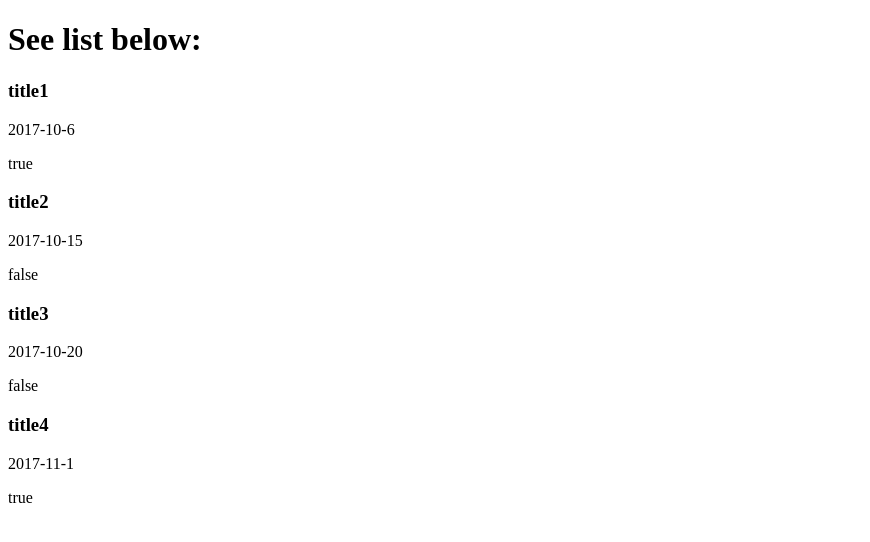
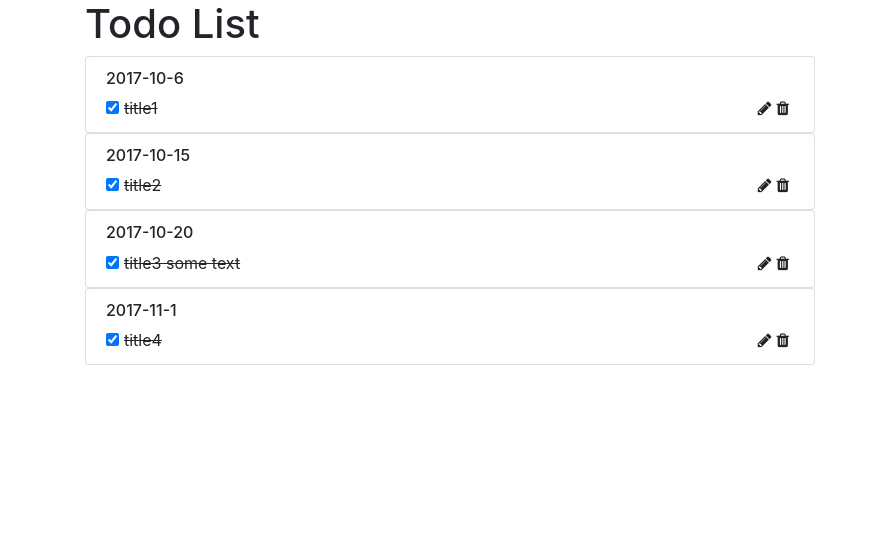
Before and after one commit to rozhkovetskiy/todo-list, an Angular app: page / in a window 1280 px wide. Shown: the top 542 px of the page, without its empty margins (0-870 px from the left). Built offline with nearby package versions, Linux system fonts and the light colour scheme.

Commit message:
Step 2. Bootstrapping the app

```diff
--- a/package.json
+++ b/package.json
@@ -23,6 +23,7 @@
     "@angular/router": "^4.2.4",
     "bootstrap": "4.0.0-beta",
     "core-js": "^2.4.1",
+    "font-awesome": "^4.7.0",
     "rxjs": "^5.4.2",
     "zone.js": "^0.8.14"
   },
--- a/src/app/app.module.ts
+++ b/src/app/app.module.ts
@@ -1,6 +1,7 @@
 import { BrowserModule } from '@angular/platform-browser';
 import { NgModule } from '@angular/core';
 import { HttpModule } from '@angular/http';
+import { FormsModule } from '@angular/forms';
 
 import { AppComponent } from './app.component';
 import { ListComponent } from './list/list.component';
@@ -13,6 +14,7 @@ import { ListService } from './shared/services/list.service';
     ListComponent
   ],
   imports: [
+    FormsModule,
     BrowserModule,
     HttpModule
   ],
--- a/src/app/list/list.component.css
+++ b/src/app/list/list.component.css
@@ -0,0 +1,17 @@
+.task-title {
+  padding-left: 5px;
+  display: inline;
+}
+
+.task-title-underline {
+  text-decoration: line-through;
+}
+
+.icon-block {
+  float: right;
+  padding-right: 5px;
+}
+
+.pencil-icon {
+  padding-right: 5px;
+}
--- a/src/app/list/list.component.html
+++ b/src/app/list/list.component.html
@@ -1,6 +1,24 @@
-<h1>See list below:</h1>
-<div *ngFor="let task of list">
-  <h3>{{task.title}}</h3>
-  <p>{{task.date}}</p>
-  <p>{{task.isDone}}</p>
+<div class="container">
+    <div class="row">
+      <div class="col-md-12 col-lg-12">
+        <h1>Todo List</h1>
+      </div>
+    </div>
 </div>
+<div class="container">
+  <div class="row">
+      <div class="col-md-8 col-lg-8" >
+        <ul class="list-group" *ngFor="let task of list">
+          <li class="list-group-item">
+            <h6>{{task.date}}</h6>
+            <input type="checkbox" [(ngModel)]="task.isDone">
+            <div class="task-title" [ngClass]="{'task-title-underline': task.isDone}">{{task.title}}</div>
+            <div class="icon-block">
+              <i class="fa fa-pencil pencil-icon" aria-hidden="true"></i>
+              <i class="fa fa-trash" aria-hidden="true"></i>
+            </div>
+          </li>
+        </ul>
+      </div>
+  </div>
+</div>
--- a/src/app/list/list.component.ts
+++ b/src/app/list/list.component.ts
@@ -1,5 +1,5 @@
 import { Component, OnInit } from '@angular/core';
-import { ListModel } from '../shared/models/list.model';
+import { TaskModel } from '../shared/models/task.model';
 import { ListService } from '../shared/services/list.service';
 
 @Component({
@@ -8,7 +8,7 @@ import { ListService } from '../shared/services/list.service';
   styleUrls: ['./list.component.css']
 })
 export class ListComponent implements OnInit {
-  list: ListModel[] = [];
+  list: TaskModel[] = [];
 
   constructor( private listService: ListService) { }
 
--- a/src/app/shared/models/list.model.ts
+++ b/src/app/shared/models/task.model.ts
@@ -1,4 +1,4 @@
-export class ListModel {
+export class TaskModel {
   id: number;
   title: string;
   date: Date;
--- a/src/app/shared/services/list.service.ts
+++ b/src/app/shared/services/list.service.ts
@@ -1,7 +1,7 @@
 import { Injectable } from '@angular/core';
 import { Http } from '@angular/http';
 
-import { ListModel } from '../models/list.model';
+import { TaskModel } from '../models/task.model';
 
 import 'rxjs/add/operator/map';
 import { Observable } from 'rxjs/Observable';
@@ -12,7 +12,7 @@ export class ListService {
 
   constructor(private http: Http) { }
 
-  getList(): Observable<ListModel[]> {
+  getList(): Observable<TaskModel[]> {
     return this.http.get('/assets/mock-api/list.json')
       .map(response => response.json().items);
   }
--- a/src/assets/mock-api/list.json
+++ b/src/assets/mock-api/list.json
@@ -3,22 +3,22 @@
     {
       "title": "title1",
       "date": "2017-10-6",
-      "isDone": "true"
+      "isDone": "false"
     },
     {
       "title": "title2",
       "date": "2017-10-15",
-      "isDone": "false"
+      "isDone": "true"
     },
     {
-      "title": "title3",
+      "title": "title3 some text",
       "date": "2017-10-20",
       "isDone": "false"
     },
     {
       "title": "title4",
       "date": "2017-11-1",
-      "isDone": "true"
+      "isDone": "false"
     }
   ]
 }
--- a/src/styles.css
+++ b/src/styles.css
@@ -1 +1,3 @@
 /* You can add global styles to this file, and also import other style files */
+@import "~bootstrap/dist/css/bootstrap.min.css";
+@import "~font-awesome/css/font-awesome.css";
```
Also changed, not shown: 1 other file (tests, documents, lock files or other folders).
